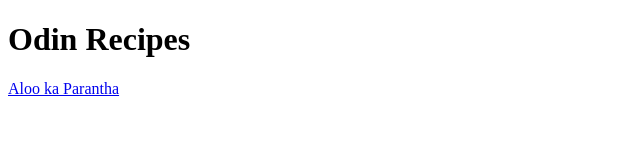
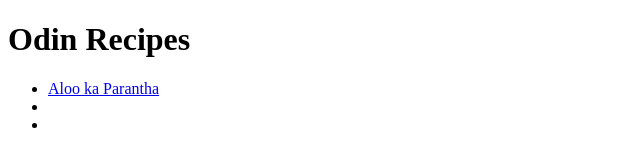
Before and after one commit to kendooshere/odin-recipes, a plain HTML site: page index.html in a window 1280 px wide. Shown: the whole page, without its empty margins (0-640 px from the left). Drawn offline with Linux system fonts and the light colour scheme.

Commit message:
Add index.html

```diff
--- a/index.html
+++ b/index.html
@@ -8,6 +8,11 @@
 </head>
 <body>
     <h1>Odin Recipes</h1>
-    <a href="./aloo_parantha.html">Aloo ka Parantha</a>
+    <ul>
+        <li><a href="./recipes/aloo_parantha.html">Aloo ka Parantha</a></li>
+        <li><a href=""></a></li>
+        <li></li>
+    </ul>
+
 </body>
 </html>
```
